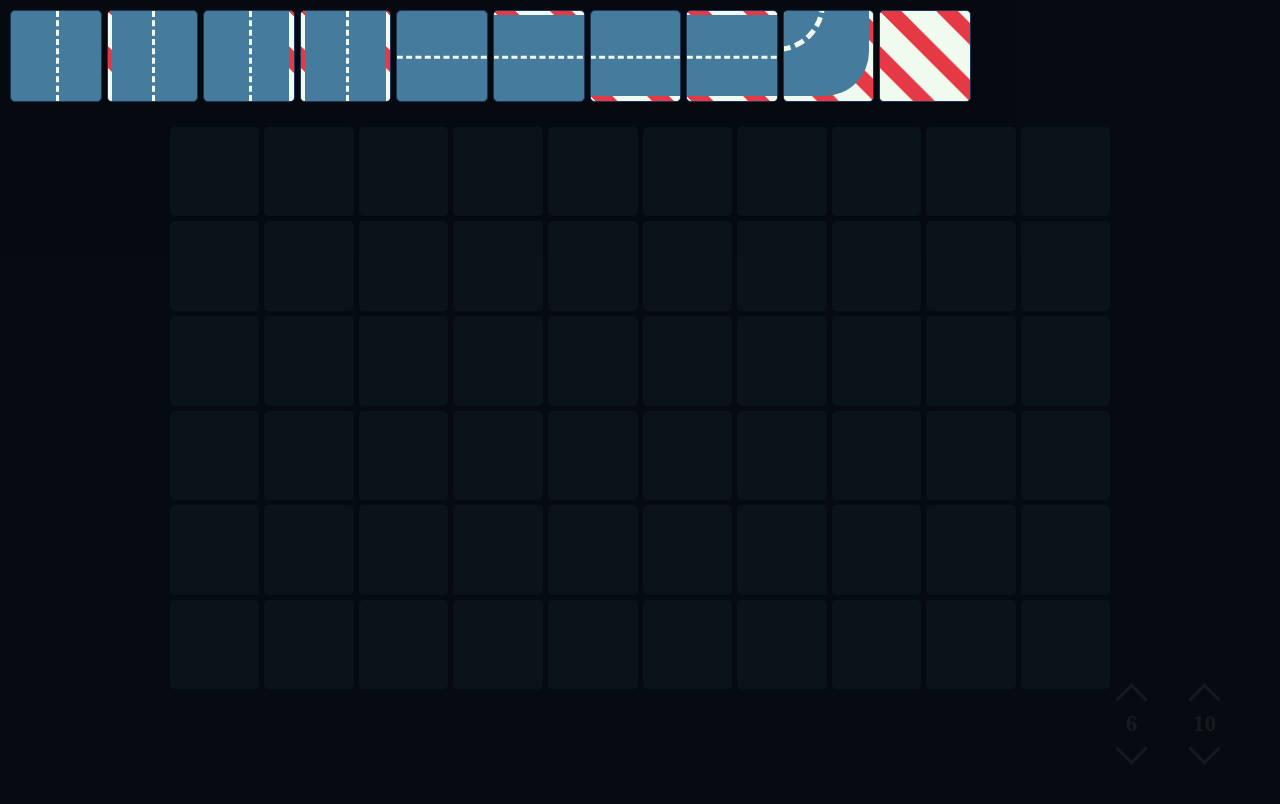
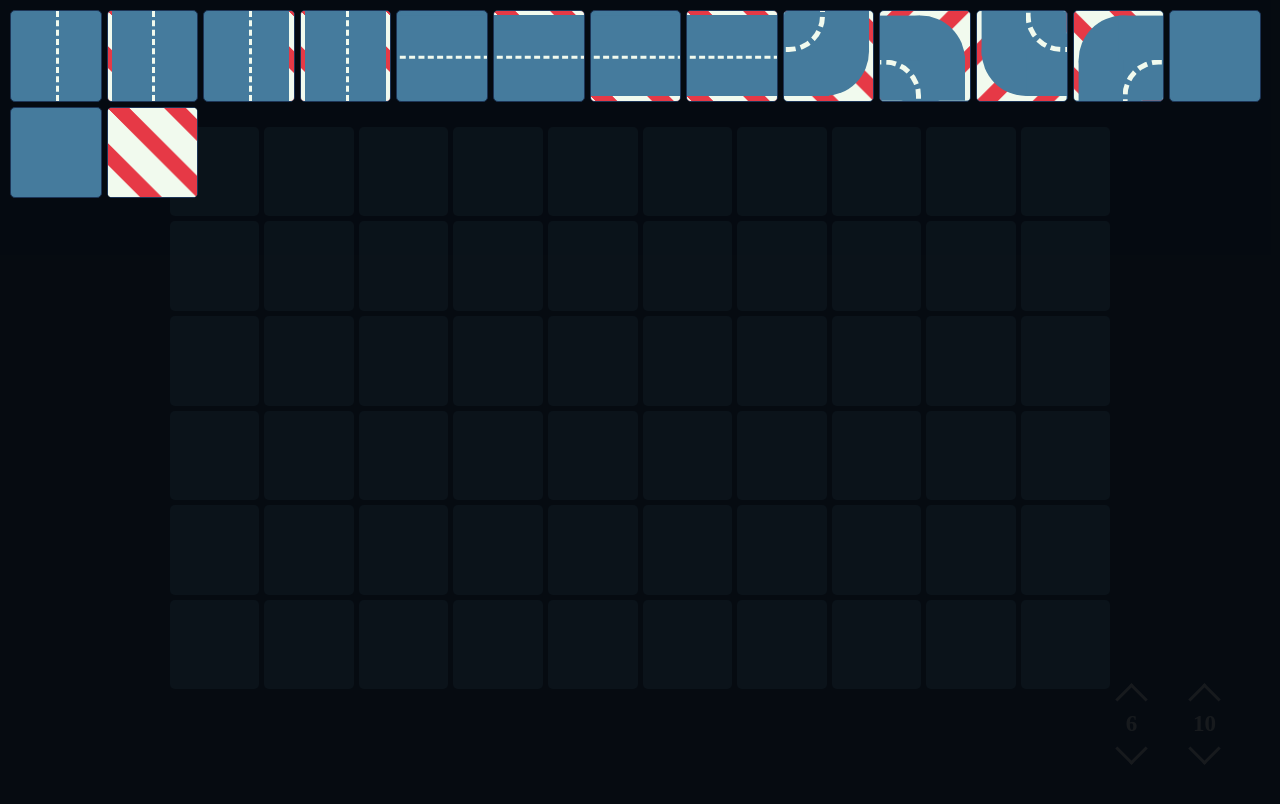
Before and after one commit to gedrick/rctrackdesigner, a Vue app: page / in a window 1280 px wide. Shown: the top 804 px of the page. Built offline with nearby package versions, Linux system fonts and the light colour scheme.

Commit message:
curves done

```diff
--- a/src/components/GridItem.vue
+++ b/src/components/GridItem.vue
@@ -17,17 +17,10 @@
       <div class="track-object road"></div>
       <div class="track-object stripe"></div>
     </div>
-    <div v-if="item.type === 'left-up'" :class="`${item.type}`">
-      <!-- <CurvedTurn /> move into own component and rotate for re-usability -->
-      <div class="track-object stripes"></div>
-      <div class="track-object circle"></div>
-      <div class="track-object left-rect"></div>
-      <div class="track-object right-rect"></div>
-      <div class="track-object curve"></div>
-    </div>
     <div v-if="item.type === 'stripes'" :class="`${item.type}`">
       <div class="track-object stripes"></div>
     </div>
+    <CurvedTurn v-if="curves.includes(item.type)" :class="item.type" />
 
     <div v-for="barrier in item.barriers" :key="barrier" :class="barrier" class="barrier"></div>
   </div>
@@ -35,9 +28,13 @@
 
 <script lang="ts">
 import { defineComponent } from 'vue';
+import CurvedTurn from '@/components/Pieces/CurvedTurn.vue';
 
 export default defineComponent({
   name: 'GridItem',
+  components: {
+    CurvedTurn,
+  },
   props: {
     item: {
       type: Object,
@@ -51,10 +48,23 @@ export default defineComponent({
       default: 'fade',
     },
   },
+  data() {
+    return {
+      curves: [
+        'left-up',
+        'left-down',
+        'right-up',
+        'right-down',
+        'down-left',
+        'down-right',
+        'open-road',
+      ],
+    };
+  },
 });
 </script>
 
-<style lang="scss" scoped>
+<style lang="scss">
 .grid-item {
   overflow: hidden;
   aspect-ratio: 1 / 1;
@@ -112,51 +122,9 @@ export default defineComponent({
       transform: rotate(90deg);
     }
     .stripe {
-      left: 43%;
+      left: 47%;
       transform: rotate(90deg);
       top: 7%;
-    }
-  }
-
-  .left-up {
-    .stripes {
-      @include stripes;
-      width: 100%;
-      height: 100%;
-    }
-    .circle {
-      border-radius: 50%;
-      background-color: $medblue;
-      width: 100%;
-      height: 100%;
-      bottom: 5%;
-      right: 5%;
-    }
-    .left-rect {
-      background-color: $medblue;
-      width: 50%;
-      height: 95%;
-      top: 0;
-      left: 0;
-    }
-    .right-rect {
-      background-color: $medblue;
-      width: 50%;
-      height: 95%;
-      top: -50%;
-      right: 5%;
-    }
-    .curve {
-      background-color: transparent;
-      border-radius: 50%;
-      width: 100%;
-      height: 100%;
-      top: -25%;
-      left: -25%;
-      margin: -34px;
-      border-bottom: 5px solid $white;
-      border-right: 5px solid $white;
-      border-style: dashed;
     }
   }
 
@@ -170,6 +138,18 @@ export default defineComponent({
 
   .blocked {
     // @include stripes;
+  }
+
+  .left-up {
+  } // do nothing
+  .left-down {
+    transform: rotate(270deg);
+  }
+  .right-up {
+    transform: rotate(90deg);
+  }
+  .right-down {
+    transform: rotate(180deg);
   }
 
   .barrier {
--- /dev/null
+++ b/src/components/Pieces/CurvedTurn.vue
@@ -0,0 +1,51 @@
+<template>
+  <div class="curved-turn">
+    <div class="track-object stripes"></div>
+    <div class="track-object circle"></div>
+    <div class="track-object left-rect"></div>
+    <div class="track-object right-rect"></div>
+    <div class="track-object curve"></div>
+  </div>
+</template>
+
+<style lang="scss">
+.stripes {
+  @include stripes;
+  width: 100%;
+  height: 100%;
+}
+.circle {
+  border-radius: 50%;
+  background-color: $medblue;
+  width: 100%;
+  height: 100%;
+  bottom: 5%;
+  right: 5%;
+}
+.left-rect {
+  background-color: $medblue;
+  width: 50%;
+  height: 95%;
+  top: 0;
+  left: 0;
+}
+.right-rect {
+  background-color: $medblue;
+  width: 50%;
+  height: 95%;
+  top: -50%;
+  right: 5%;
+}
+.curve {
+  background-color: transparent;
+  border-radius: 37%;
+  width: 100%;
+  height: 100%;
+  top: -25%;
+  left: -25%;
+  margin: -34px;
+  border-bottom: 5px solid $white;
+  border-right: 5px solid $white;
+  border-style: dashed;
+}
+</style>
--- a/src/components/Selector.vue
+++ b/src/components/Selector.vue
@@ -40,20 +40,19 @@ export default defineComponent({
         { type: 'left-right', barriers: ['bottom'] },
         { type: 'left-right', barriers: ['top', 'bottom'] },
 
-        // // Curves
-        { type: 'left-up', barriers: ['bottom-right'] },
-        // { type: 'left-down', barriers: ['top-right'] },
-        // { type: 'right-up' },
-        // { type: 'right-down' },
-        // { type: 'down-left' },
-        // { type: 'down-right' },
-        // { type: 'open-road' },
+        // Curves
+        { type: 'left-up' },
+        { type: 'left-down' },
+        { type: 'right-up' },
+        { type: 'right-down' },
 
-        // // Features
+        // Features
         // { type: 'jump' },
         // { type: 'table-top' },
         // { type: 'landing' },
         // { type: 'rhythm' },
+        { type: 'bridge-left-right' },
+        { type: 'bridge-right-left' },
 
         // Empty
         { type: 'stripes' },
```
